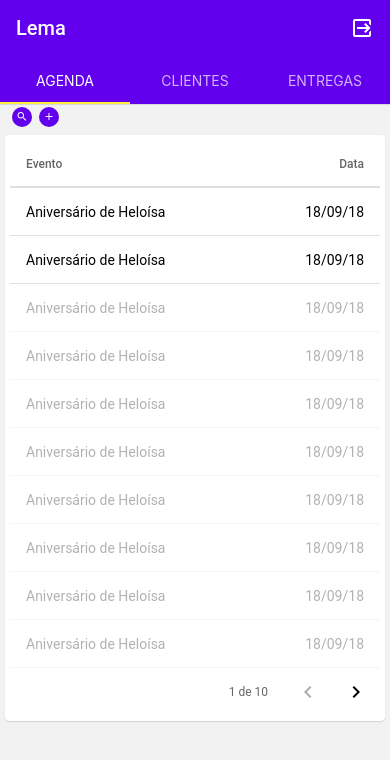
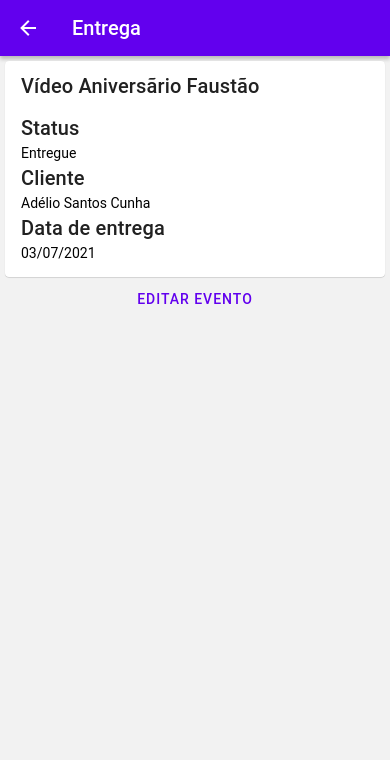
Before and after one commit to hiagoLF/Lema, a React Native app: screen /Delivery in a window 390 px wide. Shown: the top 760 px of the page. Built offline with nearby package versions, Linux system fonts and the light colour scheme.

Commit message:
Delivery page, ListItem and reorganization

```diff
--- /dev/null
+++ b/src/components/ListItem.tsx
@@ -0,0 +1,20 @@
+import React from 'react';
+import {View} from 'react-native';
+import {Title, Text} from 'react-native-paper';
+
+interface ListItemProps {
+  itemTitle: string;
+  value: string;
+}
+
+const ListItem: React.FC<ListItemProps> = ({itemTitle, value}) => {
+  return (
+    <View>
+      <Title>{itemTitle}</Title>
+      {/* @ts-ignore */}
+      <Text>{value}</Text>
+    </View>
+  );
+};
+
+export default ListItem;
--- a/src/components/SimpleTable/index.tsx
+++ b/src/components/SimpleTable/index.tsx
@@ -21,7 +21,7 @@ const SimpleTable: React.FC<SimpleTableProps> = ({
   keysName,
   valuesName,
   data,
-  goToPage = '',
+  goToPage = 'Home',
 }) => {
   const navigation = useNavigation();
 
--- a/src/index.tsx
+++ b/src/index.tsx
@@ -4,6 +4,7 @@ import {createNativeStackNavigator} from '@react-navigation/native-stack';
 import Home from './screens/Home';
 import {Provider as PaperProvider} from 'react-native-paper';
 import Customers from './screens/Customers';
+import Delivery from './screens/Delivery';
 
 const Stack = createNativeStackNavigator();
 
@@ -11,17 +12,10 @@ const App: React.FC = () => {
   return (
     <PaperProvider>
       <NavigationContainer>
-        <Stack.Navigator>
-          <Stack.Screen
-            name="Home"
-            component={Home}
-            options={{headerShown: false}}
-          />
-          <Stack.Screen
-            name="Customers"
-            component={Customers}
-            options={{headerShown: false}}
-          />
+        <Stack.Navigator screenOptions={{headerShown: false}}>
+          <Stack.Screen name="Home" component={Home} />
+          <Stack.Screen name="Customers" component={Customers} />
+          <Stack.Screen name="Delivery" component={Delivery} />
         </Stack.Navigator>
       </NavigationContainer>
     </PaperProvider>
--- a/src/screens/Customers/index.tsx
+++ b/src/screens/Customers/index.tsx
@@ -2,7 +2,29 @@ import {useNavigation} from '@react-navigation/native';
 import React from 'react';
 import {ScrollView} from 'react-native';
 import {Appbar, Card} from 'react-native-paper';
+import SimpleTable from '../../components/SimpleTable';
 import {CustomersContainer, MarginCard} from './styles';
+
+const events = new Array(5)
+  .fill({
+    key: 'Cachadada dos Caipiras',
+    value: '18/09/18',
+    interesting: false,
+  })
+  .map(event => ({...event}));
+
+events[0].interesting = true;
+
+const finance = new Array(5)
+  .fill({
+    key: 'Vídeo Casamento Ailton',
+    value: 'Pago',
+    interesting: false,
+  })
+  .map(event => ({...event}));
+
+finance[0].interesting = true;
+finance[0].value = 'Devendo';
 
 const Customers: React.FC = () => {
   const navigation = useNavigation();
@@ -16,7 +38,27 @@ const Customers: React.FC = () => {
 
       <ScrollView>
         <MarginCard>
-          <Card.Title title="Hiago Leão do PC" />
+          <Card.Title title="João Nunes Plínio" />
+        </MarginCard>
+
+        <MarginCard>
+          <Card.Title title="Entregas" titleStyle={{fontSize: 15}} />
+          <SimpleTable
+            data={events}
+            keysName="Evento"
+            valuesName="Data"
+            goToPage="Delivery"
+          />
+        </MarginCard>
+
+        <MarginCard>
+          <Card.Title title="Eventos" titleStyle={{fontSize: 15}} />
+          <SimpleTable data={events} keysName="Evento" valuesName="Data" />
+        </MarginCard>
+
+        <MarginCard>
+          <Card.Title title="Financeiro" titleStyle={{fontSize: 15}} />
+          <SimpleTable data={finance} keysName="Evento" valuesName="Data" />
         </MarginCard>
       </ScrollView>
     </CustomersContainer>
--- /dev/null
+++ b/src/screens/Delivery/index.tsx
@@ -0,0 +1,37 @@
+import {useNavigation} from '@react-navigation/native';
+import React from 'react';
+import {ScrollView, View} from 'react-native';
+import {Appbar, Button, Card} from 'react-native-paper';
+import ListItem from '../../components/ListItem';
+import {CustomersContainer, MarginCard} from '../Customers/styles';
+
+const Delivery: React.FC = () => {
+  const navigation = useNavigation();
+
+  return (
+    <CustomersContainer>
+      <Appbar.Header>
+        <Appbar.BackAction onPress={() => navigation.goBack()} />
+        <Appbar.Content title="Entrega" />
+      </Appbar.Header>
+
+      <ScrollView>
+        <MarginCard>
+          <Card.Title title="Vídeo Aniversãrio Faustão" />
+          <Card.Content>
+            <View>
+              <ListItem itemTitle="Status" value="Entregue" />
+              <ListItem itemTitle="Cliente" value="Adélio Santos Cunha" />
+              <ListItem itemTitle="Data de entrega" value="03/07/2021" />
+            </View>
+          </Card.Content>
+        </MarginCard>
+        <Button onPress={() => alert('Bora Editar essa bagunça')}>
+          Editar Evento
+        </Button>
+      </ScrollView>
+    </CustomersContainer>
+  );
+};
+
+export default Delivery;
--- a/src/screens/HomeCalendar/index.tsx
+++ b/src/screens/Home/HomeCalendar/index.tsx
@@ -1,7 +1,7 @@
 import React, {useState} from 'react';
-import SimpleTable from '../../components/SimpleTable';
+import SimpleTable from '../../../components/SimpleTable';
 import {ScrollView} from 'react-native';
-import DinamicSearchBar from '../../components/DinamicSearchBar';
+import DinamicSearchBar from '../../../components/DinamicSearchBar';
 
 const events = Array(10)
   .fill({
--- a/src/screens/HomeCustomers/index.tsx
+++ b/src/screens/Home/HomeCustomers/index.tsx
@@ -1,8 +1,8 @@
 import React, {useState} from 'react';
 import {ScrollView} from 'react-native';
-import DinamicSearchBar from '../../components/DinamicSearchBar';
-import SimpleTable from '../../components/SimpleTable';
-import SingleInputModal from '../../components/SingleInputModal';
+import DinamicSearchBar from '../../../components/DinamicSearchBar';
+import SimpleTable from '../../../components/SimpleTable';
+import SingleInputModal from '../../../components/SingleInputModal';
 
 const customers = Array(10)
   .fill({
@@ -26,7 +26,7 @@ const HomeCustomers: React.FC = () => {
         modalOpen={createCustomerModalOpen}
         onRequestClose={() => setCreateCustomerModalOpen(false)}
         title="Novo Cliente"
-        inputPlaceholder="None"
+        inputPlaceholder="Nome"
         onInputTextChange={setnewCustomerName}
         inputText={newCustomerName}
         buttonIcon="account-plus"
--- a/src/screens/HomeDeliveries/index.tsx
+++ b/src/screens/Home/HomeDeliveries/index.tsx
@@ -1,7 +1,7 @@
 import React, {useState} from 'react';
 import {ScrollView} from 'react-native';
-import DinamicSearchBar from '../../components/DinamicSearchBar';
-import SimpleTable from '../../components/SimpleTable';
+import DinamicSearchBar from '../../../components/DinamicSearchBar';
+import SimpleTable from '../../../components/SimpleTable';
 
 const deliveries = Array(10)
   .fill({
@@ -29,7 +29,12 @@ const HomeDeliveries: React.FC = () => {
         placeholder="Evento"
         onAddButtonPress={() => {}}
       />
-      <SimpleTable keysName="Nome" valuesName="Entregue" data={deliveries} />
+      <SimpleTable
+        keysName="Nome"
+        valuesName="Entregue"
+        data={deliveries}
+        goToPage="Delivery"
+      />
     </ScrollView>
   );
 };
```
Also changed, not shown: src/hooks/useHomeTabView.tsx (+3 -4 lines).
